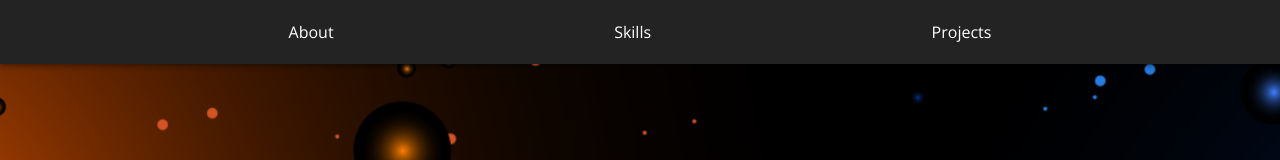
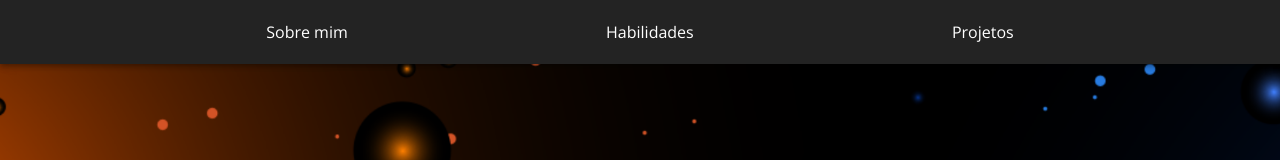
Before and after one commit to matheus-fernandes-ferreira/My-Portfolio, a React (Vite) app: page / in a window 1280 px wide. Shown: the top 160 px of the page. Built offline with nearby package versions, Linux system fonts and the light colour scheme.

Commit message:
updates navbar

```diff
--- a/src/components/NavBar/NavBar.tsx
+++ b/src/components/NavBar/NavBar.tsx
@@ -14,9 +14,9 @@
             <AppBar position="absolute" sx={{ backgroundColor: (theme) => theme.palette.primary.dark }}
             >
                 <StyledToolBar>
-                    <MenuItem> About </MenuItem>
-                    <MenuItem> Skills </MenuItem>
-                    <MenuItem> Projects </MenuItem>
+                    <MenuItem> Sobre mim </MenuItem>
+                    <MenuItem> Habilidades </MenuItem>
+                    <MenuItem> Projetos </MenuItem>
                 </StyledToolBar>
             </AppBar>
         </Box>
```
Also changed, not shown: 1 other file (tests, documents, lock files or other folders).
